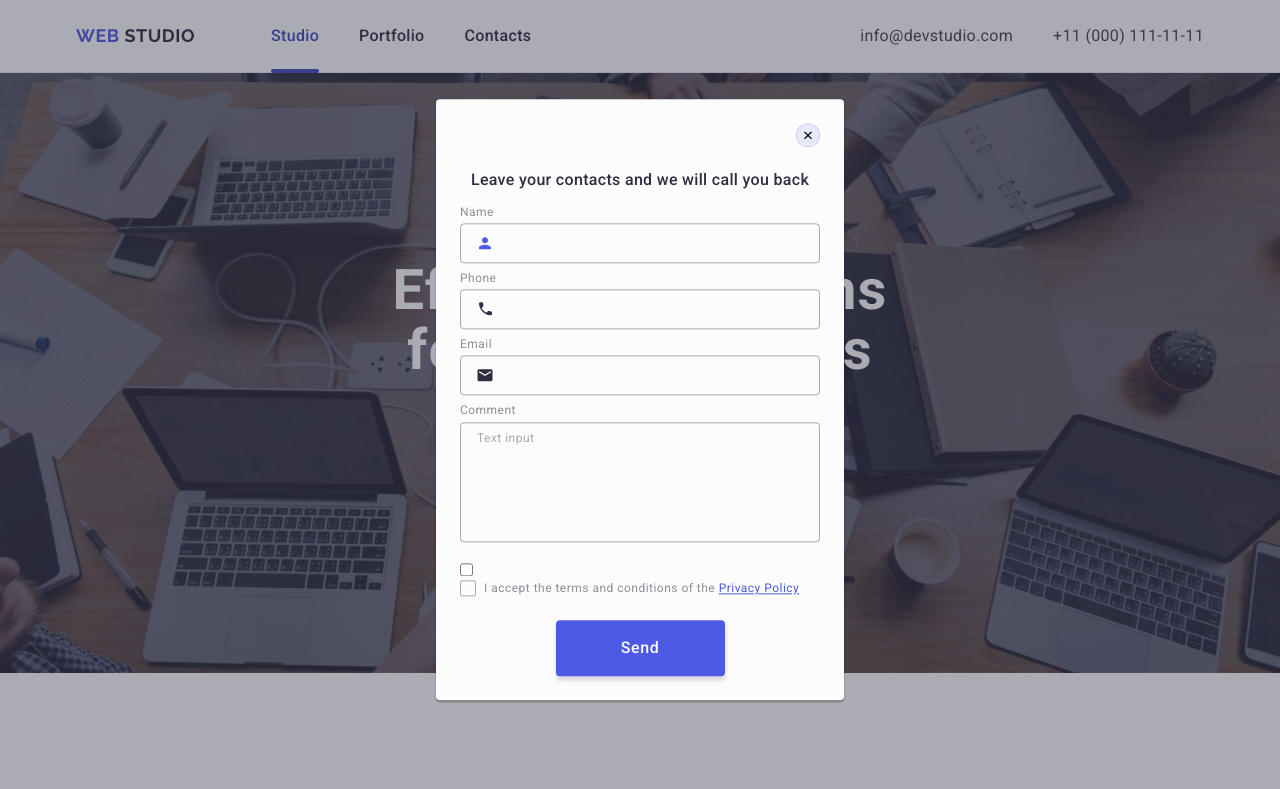
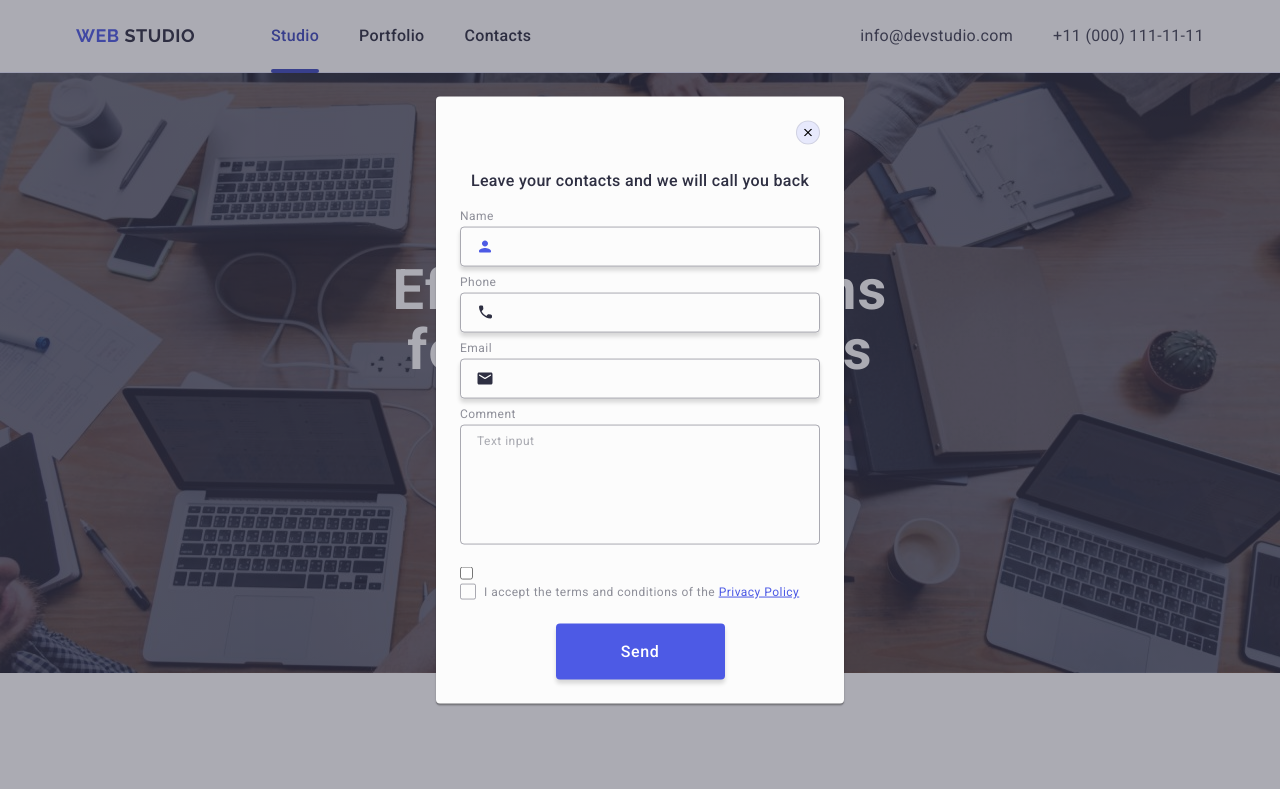
Before and after one commit to Hanikn/goit-markup-hw-05, a plain HTML site: page index.html in a window 1280 px wide. Shown: the top 789 px of the page. Drawn offline with nearby package versions, Linux system fonts and the light colour scheme.

Commit message:
Update styles.css

```diff
--- a/css/styles.css
+++ b/css/styles.css
@@ -673,7 +673,7 @@ body {
   font-family: Roboto;
   font-size: 16px;
   font-weight: 500;
-  line-height: 1, 5px;
+  line-height: 1.5;
   letter-spacing: 0.02em;
   text-align: center;
   margin-bottom: 16px;
@@ -704,6 +704,8 @@ body {
   padding-left: 38px;
   transition: border-color 250ms cubic-bezier(0.4, 0, 0.2, 1);
   outline: 0px solid transparent;
+  line-height: 2;
+  box-shadow: 0px 4px 4px rgba(0, 0, 0, 0.15);
 }
 
 .form-icons {
```
